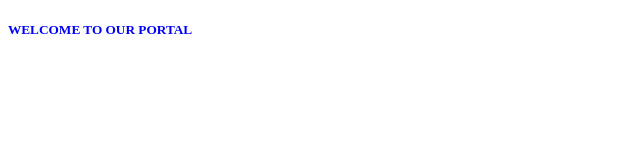
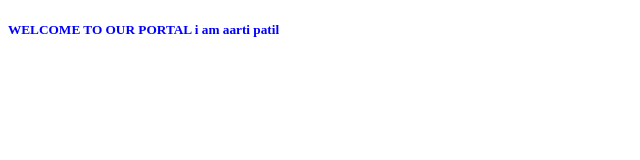
Before and after one commit to AartiPatils/gitvscode, a plain HTML site: page index.html in a window 1280 px wide. Shown: the full height of the page, 0-640 px from the left. Drawn offline with Linux system fonts and the light colour scheme.

Commit message:
h5 tag changed

```diff
--- a/index.html
+++ b/index.html
@@ -8,7 +8,7 @@
     <link rel="stylesheet" href="style.css">
 </head>
 <body>
-   <h5> WELCOME TO OUR PORTAL</h5>
+   <h5> WELCOME TO OUR PORTAL i am aarti patil</h5>
 
 </body>
 </html>
```
